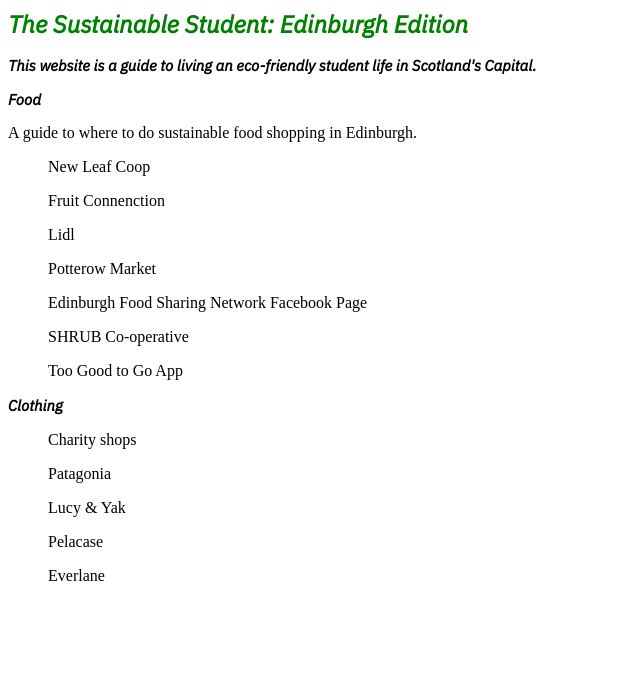
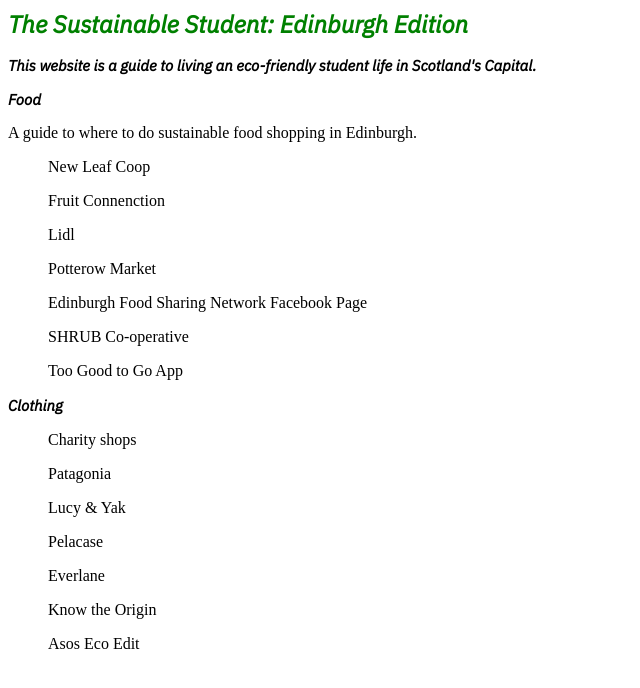
Before and after one commit to annarussell23/our-eco-website, a plain HTML site: page index.html in a window 1280 px wide. Shown: the whole page, without its empty margins (0-640 px from the left). Drawn offline with Linux system fonts and the light colour scheme.

Commit message:
Update index.html

```diff
--- a/index.html
+++ b/index.html
@@ -30,7 +30,9 @@
   <ul>Lucy & Yak</ul>
   <ul>Pelacase</ul>
   <ul>Everlane</ul>
-  </div>
+  <ul>Know the Origin</ul>
+  <ul>Asos Eco Edit</ul>
+</div>
 
 </body>
 </html>
```
